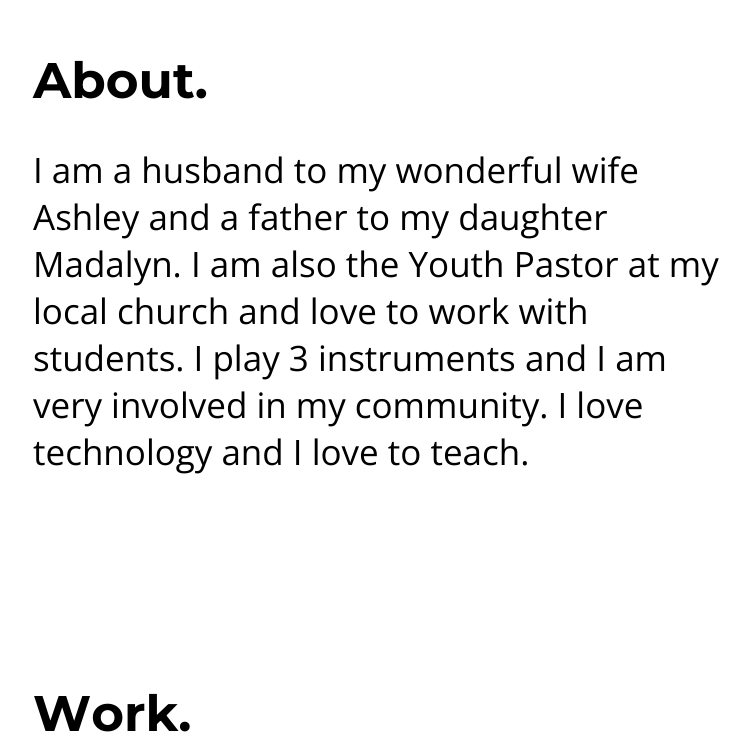
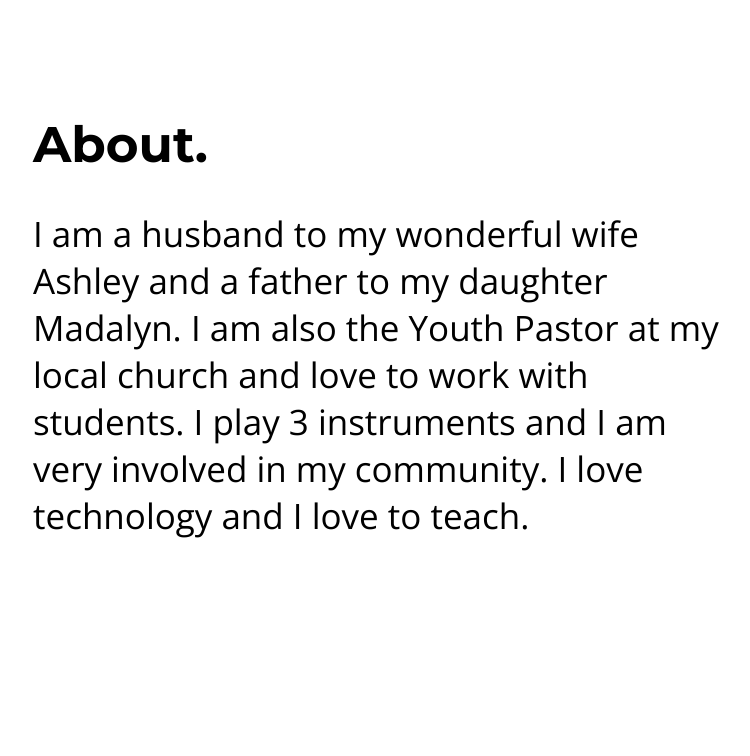
Before and after one commit to dawsonhammdev/portfolio, a React (Create React App) app in the folder my-app/: page / in a window 1280 px wide. Shown: the part 684-1440 px from the top of the page, without its empty margins (27-777 px from the left). Built offline with nearby package versions, Linux system fonts and the light colour scheme.

Commit message:
about text fix

```diff
--- a/my-app/src/App.css
+++ b/my-app/src/App.css
@@ -108,6 +108,8 @@ li .link:hover{
 .about-content{
   position: relative;
   left:15em;
+  margin-right: 10%;
+  margin-top: 5%
 }
 .about-content h1{
   font-family: 'Montserrat', sans-serif;
```
Also changed, not shown: 1 other file (tests, documents, lock files or other folders).
